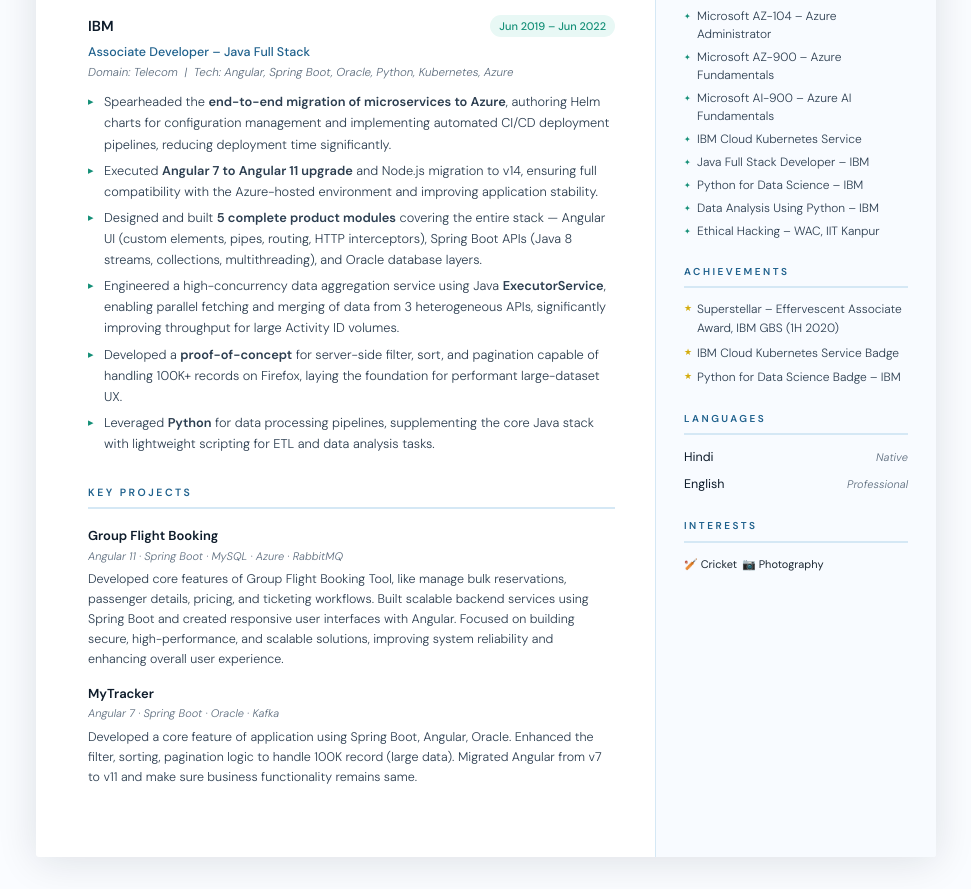
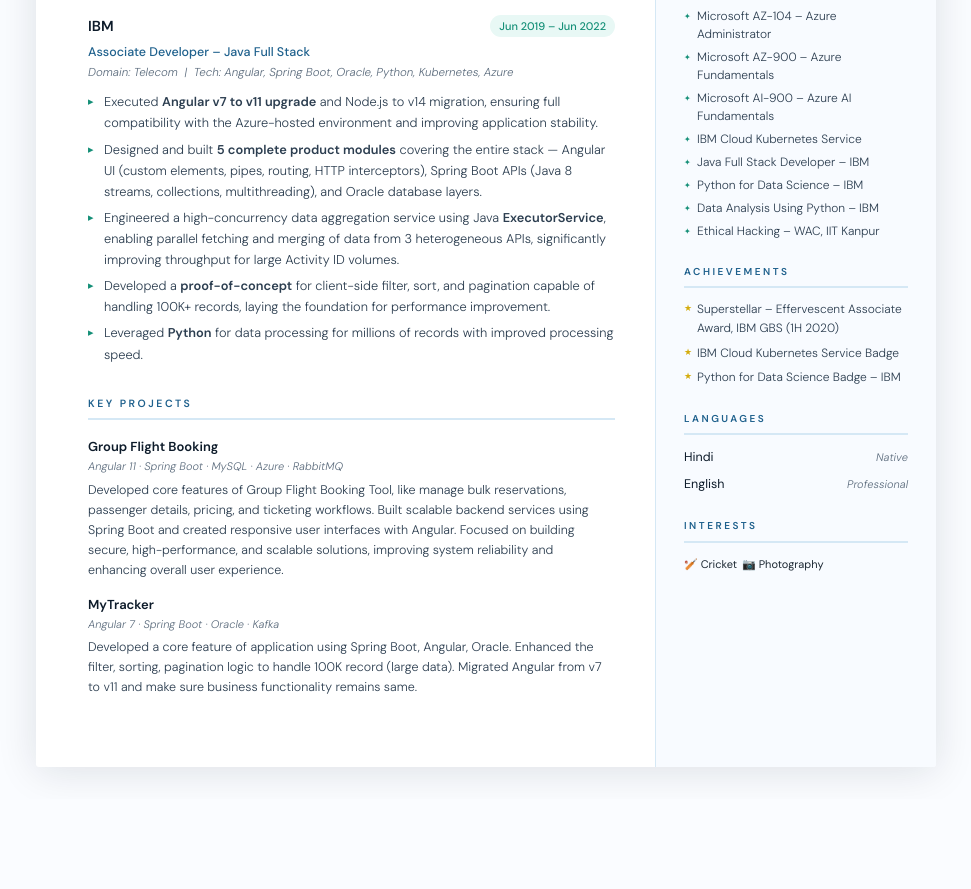
Before and after one commit to viksin19/VikramSinghResume, a plain HTML site: page index.html in a window 1280 px wide. Shown: the part 1095-1984 px from the top of the page, without its empty margins (154-1125 px from the left). After the commit the page ends 1894 px from the top, so only its background shows below. Drawn offline with nearby package versions, Linux system fonts and the light colour scheme.

Commit message:
Improved Resume

```diff
--- a/index.html
+++ b/index.html
@@ -451,12 +451,11 @@
           <div class="job-role">Associate Developer – Java Full Stack</div>
           <div class="job-domain">Domain: Telecom &nbsp;|&nbsp; Tech: Angular, Spring Boot, Oracle, Python, Kubernetes, Azure</div>
           <ul>
-            <li>Spearheaded the <strong>end-to-end migration of microservices to Azure</strong>, authoring Helm charts for configuration management and implementing automated CI/CD deployment pipelines, reducing deployment time significantly.</li>
-            <li>Executed <strong>Angular 7 to Angular 11 upgrade</strong> and Node.js migration to v14, ensuring full compatibility with the Azure-hosted environment and improving application stability.</li>
+            <li>Executed <strong>Angular v7 to v11 upgrade</strong> and Node.js to v14 migration, ensuring full compatibility with the Azure-hosted environment and improving application stability.</li>
             <li>Designed and built <strong>5 complete product modules</strong> covering the entire stack — Angular UI (custom elements, pipes, routing, HTTP interceptors), Spring Boot APIs (Java 8 streams, collections, multithreading), and Oracle database layers.</li>
             <li>Engineered a high-concurrency data aggregation service using Java <strong>ExecutorService</strong>, enabling parallel fetching and merging of data from 3 heterogeneous APIs, significantly improving throughput for large Activity ID volumes.</li>
-            <li>Developed a <strong>proof-of-concept</strong> for server-side filter, sort, and pagination capable of handling 100K+ records on Firefox, laying the foundation for performant large-dataset UX.</li>
-            <li>Leveraged <strong>Python</strong> for data processing pipelines, supplementing the core Java stack with lightweight scripting for ETL and data analysis tasks.</li>
+            <li>Developed a <strong>proof-of-concept</strong> for client-side filter, sort, and pagination capable of handling 100K+ records, laying the foundation for performance improvement.</li>
+            <li>Leveraged <strong>Python</strong> for data processing for millions of records with improved processing speed.</li>
           </ul>
         </div>
       </section>
```
